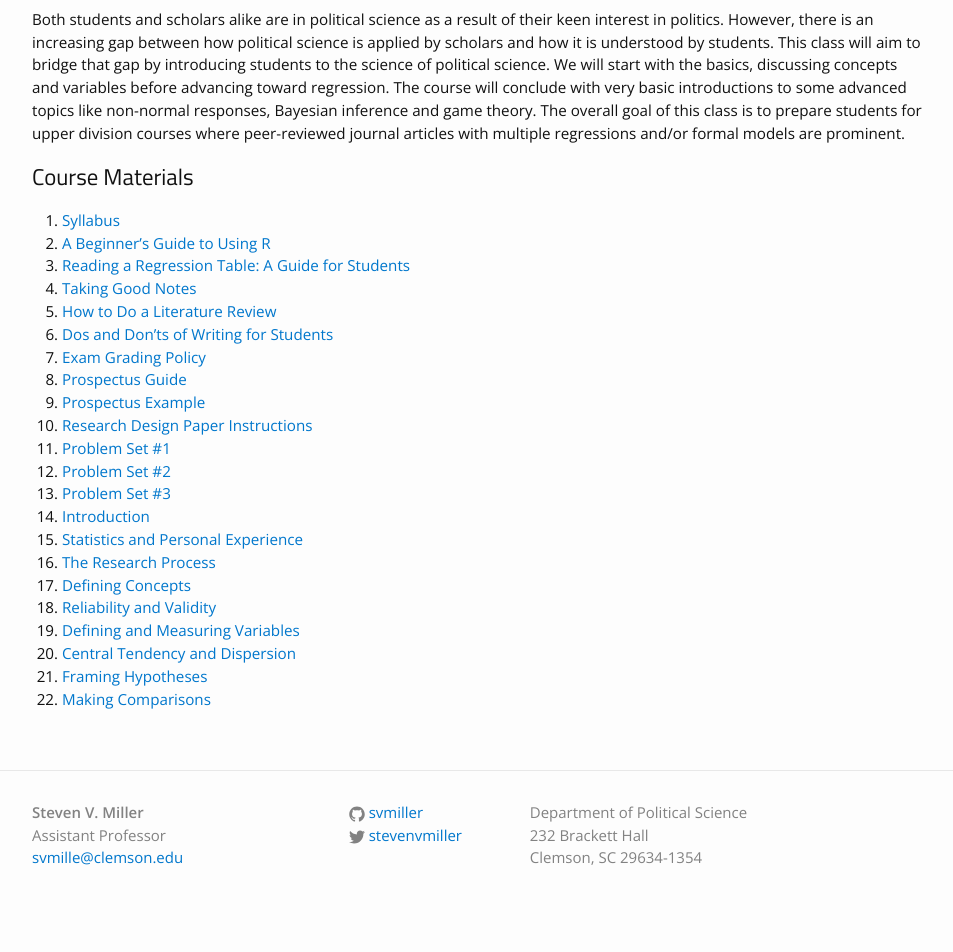
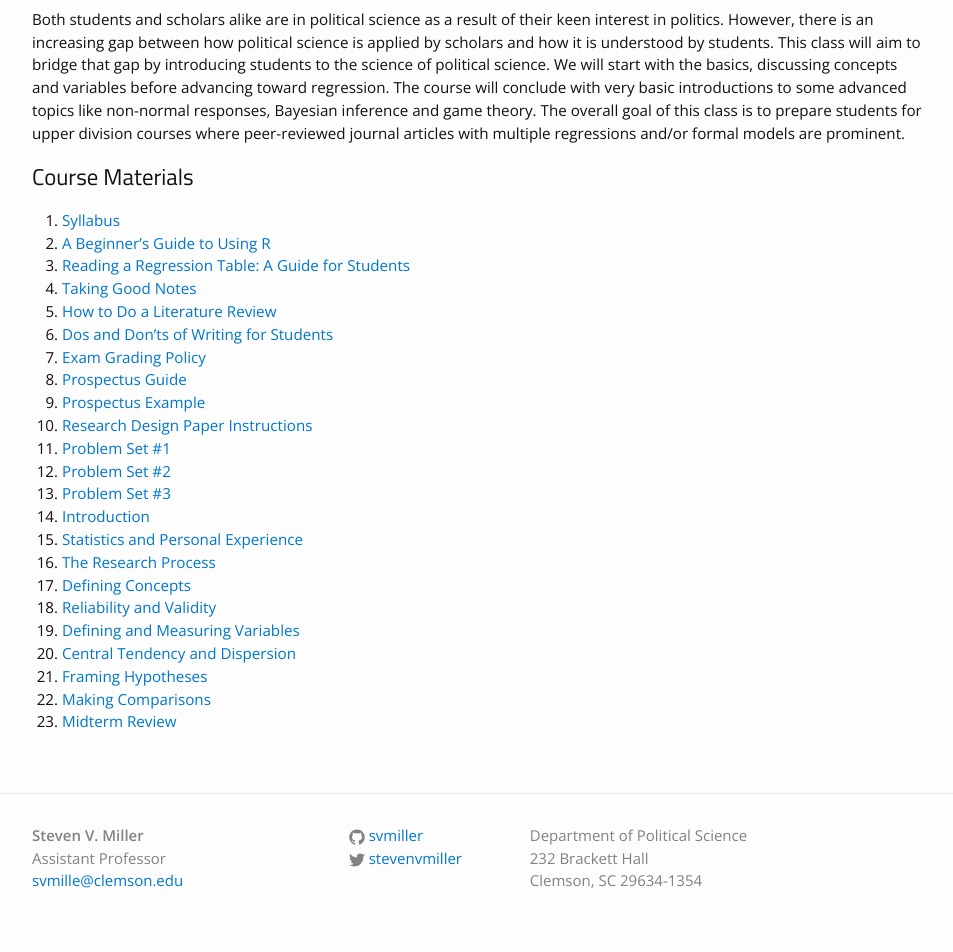
Before and after one commit to svmiller/svmiller.github.io, a Jekyll site: the page built from teaching/posc-3410.md, in a window 1280 px wide. Shown: the part 488-1440 px from the top of the page, without its empty margins (163-1116 px from the left). Built offline with Jekyll 4.4.1, drawn with Linux system fonts in a browser that asks for light colours; some web fonts are replaced; before the commit the page ends 1417 px from its top, so only the background shows below that.

Commit message:
add lectures 09.22.2015

```diff
--- a/teaching/posc-3410.md
+++ b/teaching/posc-3410.md
@@ -32,3 +32,4 @@ Both students and scholars alike are in political science as a result of their k
 20. [Central Tendency and Dispersion](https://www.dropbox.com/s/03f3mdeiv5mnscf/posc3410-lecture-central-tendency-dispersion.pdf?dl=0)
 21. [Framing Hypotheses](https://www.dropbox.com/s/7dh17oyg1890yg8/posc3410-lecture-framing-hypotheses.pdf?dl=0)
 22. [Making Comparisons](https://www.dropbox.com/s/0fsyb4w7qywlj83/posc3410-lecture-making-comparisons.pdf?dl=0)
+23. [Midterm Review](https://www.dropbox.com/s/1emvye9lce3809d/posc3410-lecture-midterm-review.pdf?dl=0)
```
Also changed, not shown: teaching/posc-1020.md (+1 -0 lines).
